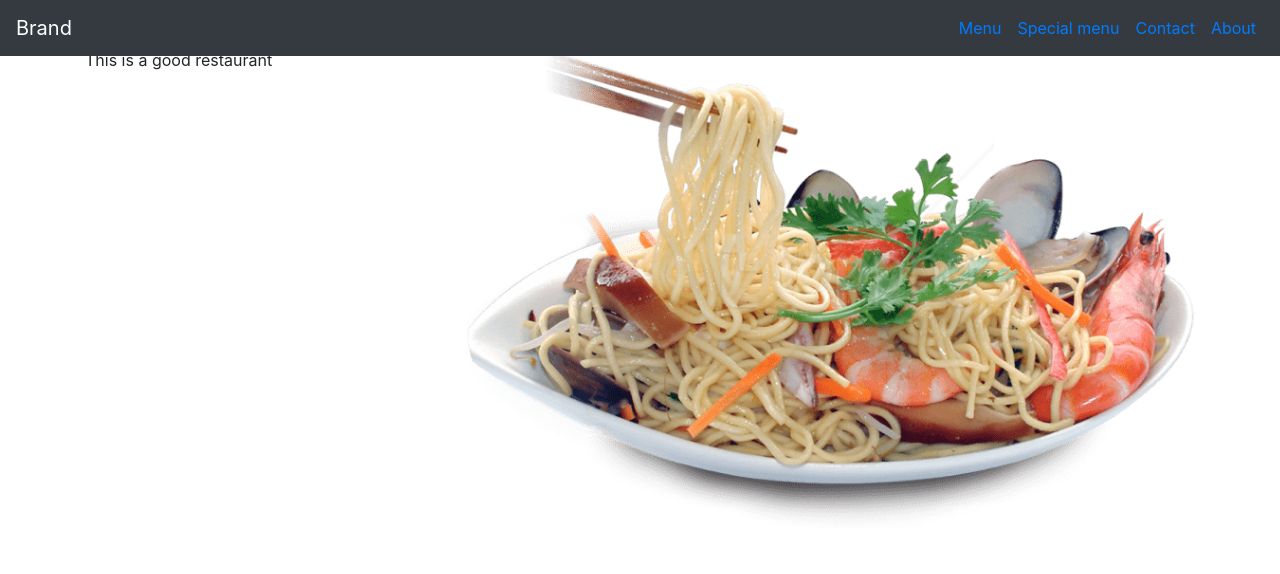
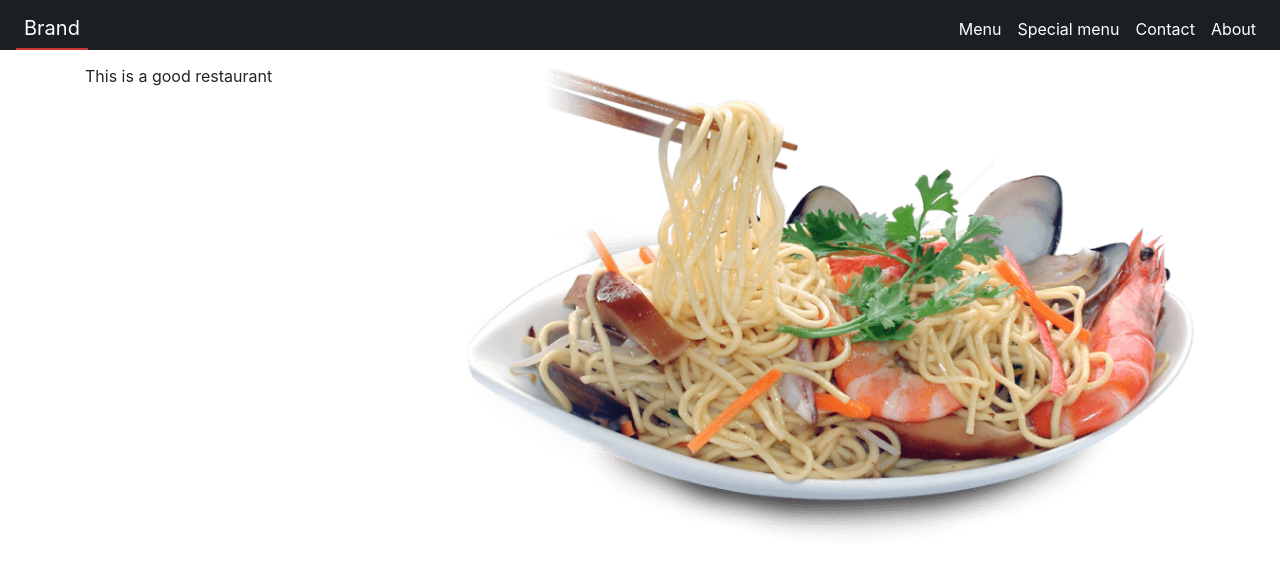
Before and after one commit to lekegitrepo/restaurant-page, a website built with webpack: page dist/index.html in a window 1280 px wide. Built offline with nearby package versions, Linux system fonts and the light colour scheme.

Commit message:
style the navbar

```diff
--- a/src/index.js
+++ b/src/index.js
@@ -11,7 +11,7 @@ const nav_menu = document.getElementById('nav_menu');
 
 //container for display each tab content.
 const container = document.createElement('div');
-container.className = 'container mt-5';
+container.className = 'container';
 
 const row = document.createElement('div');
 row.className = 'row';
@@ -28,21 +28,30 @@ container.appendChild(row);
 
 content.appendChild(container);
 
+const linkTags = () => {
+  const a = document.querySelectorAll('.navbar a');
+  return a[0].setAttribute('style', 'border-bottom: 2px solid #c73232;');
+}
+console.log(linkTags.length);
+
 nav_menu.addEventListener('click', (e) => {
   const elem = e.target
   console.log(elem.getAttribute('data_description'))
   descrip.textContent = elem.getAttribute('data_description')
   conten_img.src = elem.getAttribute('data_image')
+  elem.setAttribute('style', 'border-bottom: 2px solid #c73232;');
+  console.log(linkTags())
 });
 
 function load (){
   console.log('onload is working!')
   descrip.textContent = brand.getAttribute('data_description')
   conten_img.src = brand.getAttribute('data_image')
+  //brand.style.borderBottom = '3px solid #fff';
+  linkTags();
 }
 
 const brand = document.getElementById('brand');
 if (brand) { console.log('brand is loaded')}
-brand.style.color = 'white';
 brand.onload = load();
 brand.addEventListener('click', load);
--- a/src/modules/app.js
+++ b/src/modules/app.js
@@ -18,7 +18,7 @@ function setAttributes(el, attrs) {
 const brand = document.createElement('a');
 brand.className = 'navbar-brand';
 brand.textContent = 'Brand';
-setAttributes(brand, { id: 'brand',  data_image: image.toString(), href: '#',
+setAttributes(brand, { id: 'brand',  data_image: image.toString(),
               data_description: 'This is a good restaurant'});
 navbar.appendChild(brand);
 
--- a/src/scss/app.scss
+++ b/src/scss/app.scss
@@ -1 +1,2 @@
 @import "~bootstrap/scss/bootstrap";
+@import 'style.scss';
--- /dev/null
+++ b/src/scss/style.scss
@@ -0,0 +1,27 @@
+.bg-dark {
+  background-color: #1b1f23 !important;
+}
+
+a {
+  color: #fff !important;
+  padding: 8px;
+}
+
+a:hover {
+  background-color: #343a40 !important;
+  border-radius: 20% 0px 0px;
+  color: #eae1e1 !important;
+  cursor: pointer;
+}
+
+a:focus {
+  border-bottom: 2px solid #c73232;
+}
+
+.navbar {
+  padding-bottom: 0px;
+}
+
+.container {
+  margin-top: 5%;
+}
```
Also changed, not shown: dist/main.js.
